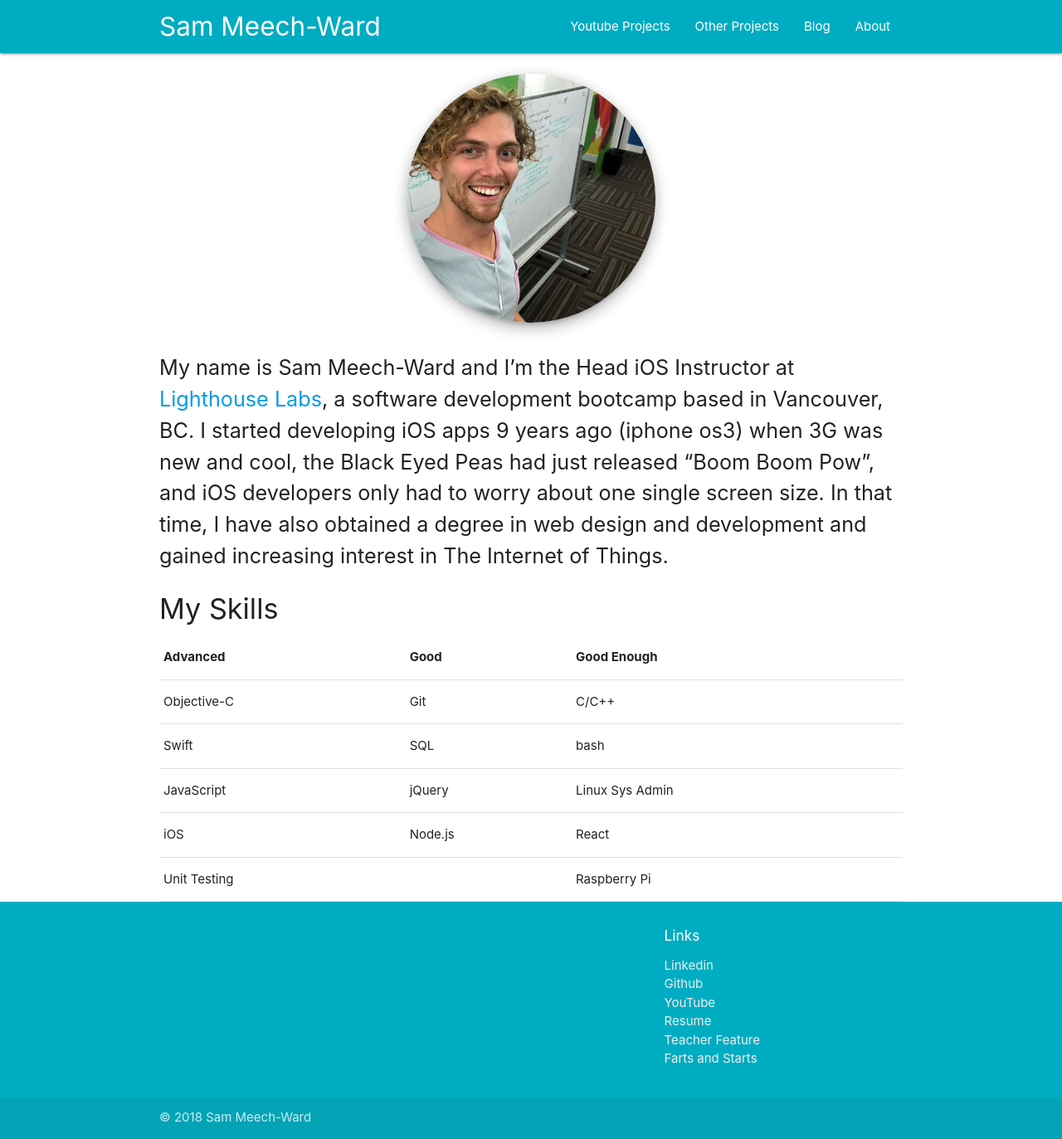
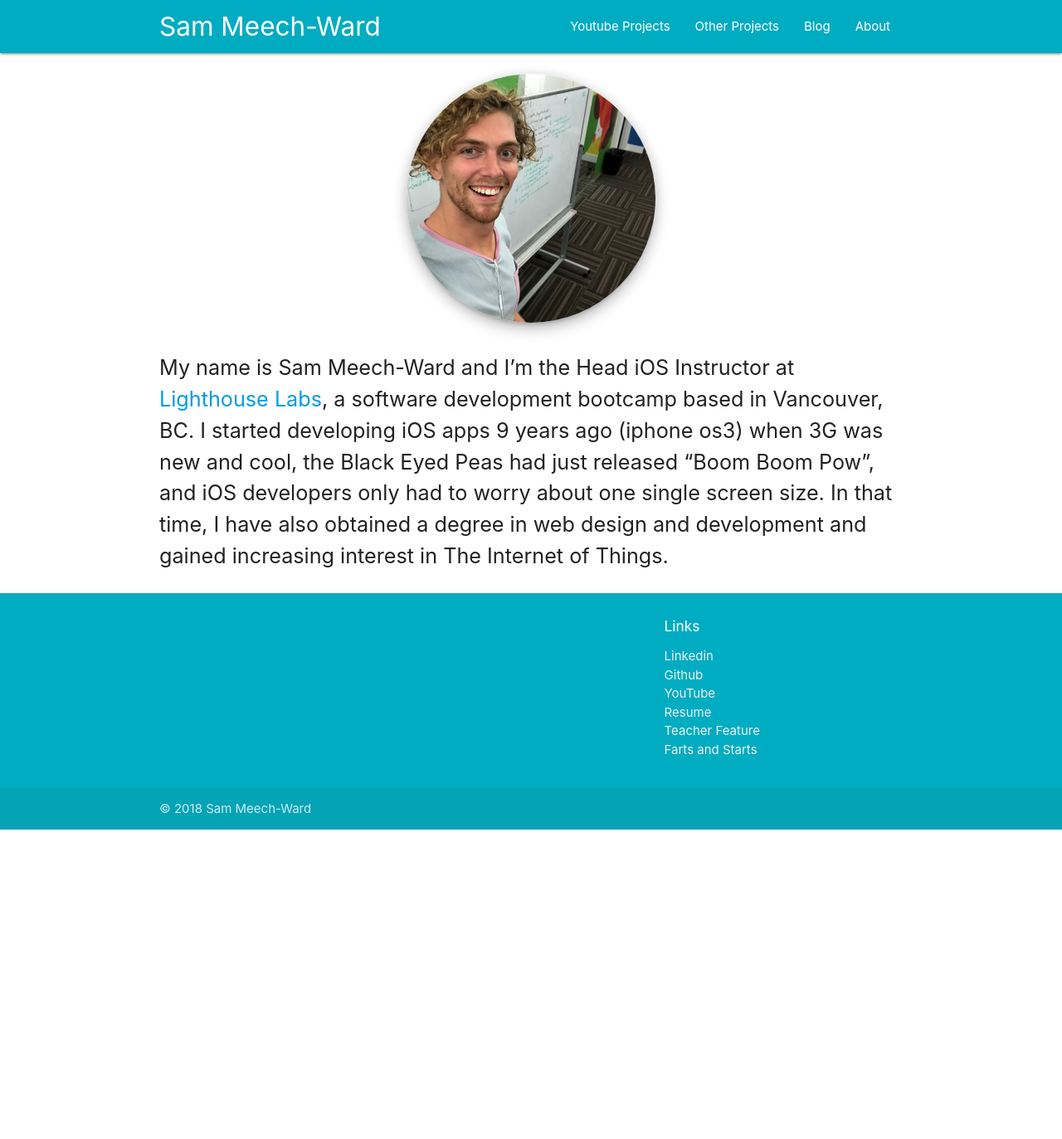
Before and after one commit to meech-ward/personal-site, a Jekyll site: the page built from _pages/index.md, in a window 1280 px wide. Shown: the whole page at 83% size. Built offline with Jekyll 4.4.1, drawn with Linux system fonts in a browser that asks for light colours; after the commit the page ends 1000 px from its top, so only the background shows below that.

Commit message:
move skills to about

```diff
--- a/_pages/index.md
+++ b/_pages/index.md
@@ -9,41 +9,3 @@ class: index
 
 {:.flow-text}
 My name is Sam Meech-Ward and I'm the Head iOS Instructor at [Lighthouse Labs](http://lighthouselabs.ca/), a software development bootcamp based in Vancouver, BC. I started developing iOS apps 9 years ago (iphone os3) when 3G was new and cool, the	Black Eyed Peas had just released "Boom Boom Pow", and iOS developers only had to worry about one single screen size. In that time, I have also obtained a degree in web design and development and gained increasing interest in The Internet of Things.
-
-### My Skills
-
-Advanced       | Good           | Good Enough
----------------|----------------|---------------
- Objective-C   | Git            | C/C++
- Swift         | SQL            | bash
- JavaScript    | jQuery         | Linux Sys Admin
- iOS           | Node.js        | React
- Unit Testing  |                | Raspberry Pi
-
-
-
-<!--
-#### Advanced:
-
-* Objective-C
-* Swift
-* JavaScript
-* iOS
-* Unit Testing
-
-#### Good:
-
-* Git
-* SQL
-* jQuery
-* Node.js
-* Architecture
-
-#### Good Enough:
-
-* C/C++
-* bash
-* PHP
-* React
-* Raspberry Pi
-* Arduino -->
```
Also changed, not shown: _pages/about.md (+10 -0 lines).
